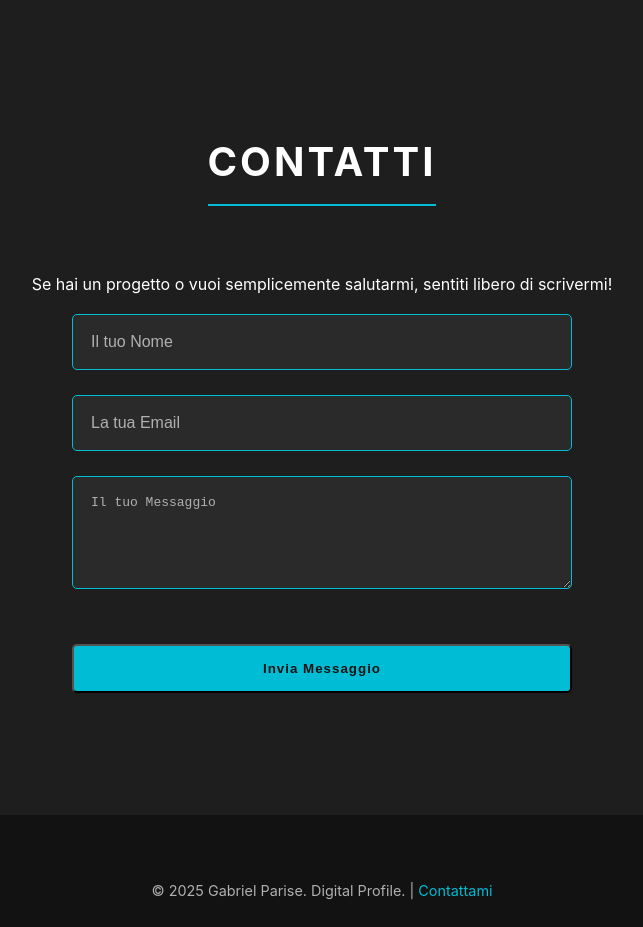
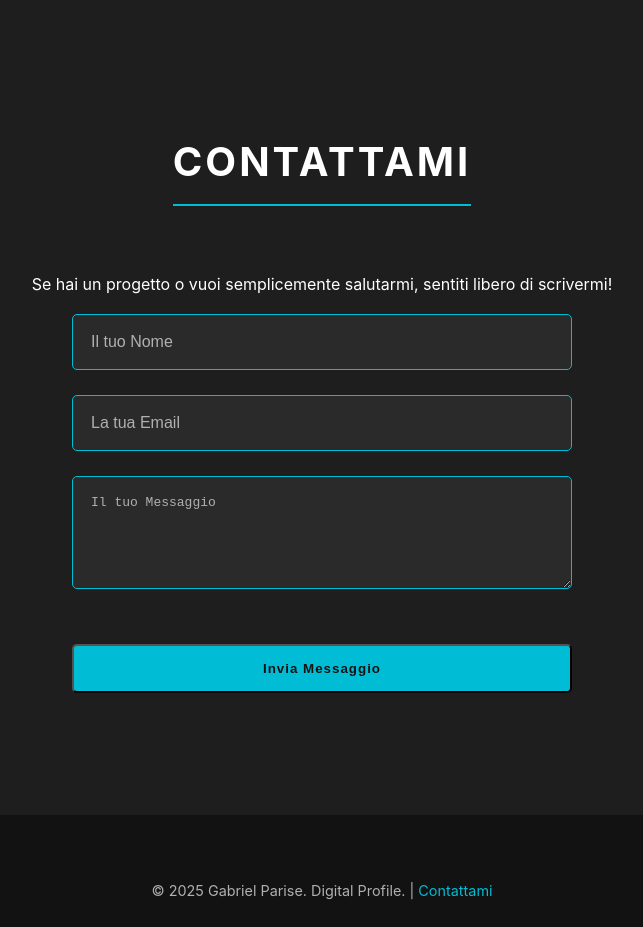
Before and after one commit to 7paris/gabriel-parise-portfolio, a plain HTML site: page index.html in a window 1280 px wide. Shown: the part 4320-5247 px from the top of the page, without its empty margins (318-961 px from the left). Drawn offline with Linux system fonts and the light colour scheme.

Commit message:
Modificato index

```diff
--- a/index.html
+++ b/index.html
@@ -184,7 +184,7 @@
 
     <section id="contact" class="contact">
       <div class="container">
-        <h2>Contatti</h2>
+        <h2>Contattami</h2>
         <p>
           Se hai un progetto o vuoi semplicemente salutarmi, sentiti libero di
           scrivermi!
```
